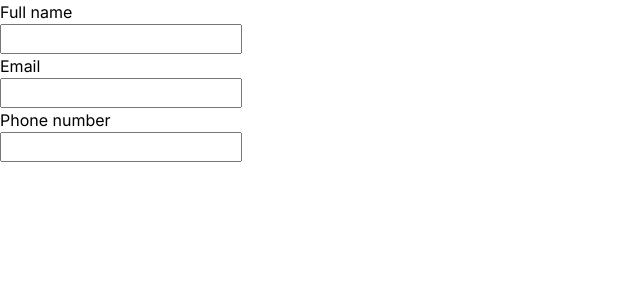
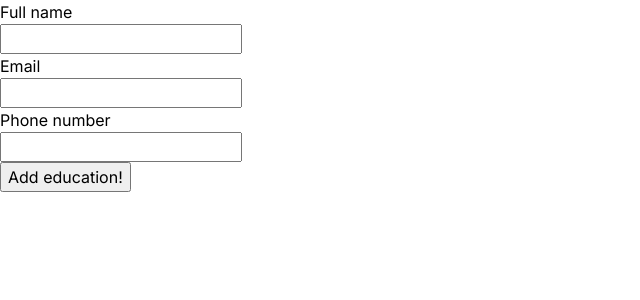
Before and after one commit to krs00/TOP-cv-application, a React (Vite) app: page / in a window 1280 px wide. Shown: the top 300 px of the page, without its empty margins (0-640 px from the left). Built offline with nearby package versions, Linux system fonts and the light colour scheme.

Commit message:
add education data obj

```diff
--- a/src/App.jsx
+++ b/src/App.jsx
@@ -3,16 +3,19 @@ import FormInput from './components/FormInput';
 import { useState } from 'react';
 
 
+
 function App() {
 
-  // global object will be passed into different form components
+  // global object for form personal data
   const [formData, setFormData] = useState({
     name: '',
     email: '',
     phone: '',
     address: ''
+  })
 
-  })
+  const [educationData, setEducationData] = useState([])
+  const [educationId, setEducationId] = useState(0)
 
   function handleChange(e) {
     // grab the name attribute of the current input field
@@ -25,6 +28,24 @@ function App() {
     updatedFormData[name] = value
     // update form data with copy
     setFormData(updatedFormData)
+  }
+
+  function addEducation() {
+    // create new education object
+    const newEducation = {
+      id: educationId,
+      school: '',
+      degreee: '',
+      start: '',
+      end: '',
+      location: ''
+    }
+
+    // update education ID state
+    setEducationId(educationId + 1)
+
+    setEducationData([...educationData, newEducation])
+    console.log(educationData)
   }
 
   return (
@@ -46,6 +67,8 @@ function App() {
 
       <h1>{formData.phone}</h1>
 
+      <button onClick={addEducation}>Add education!</button>
+
 
     </>
   )
```
